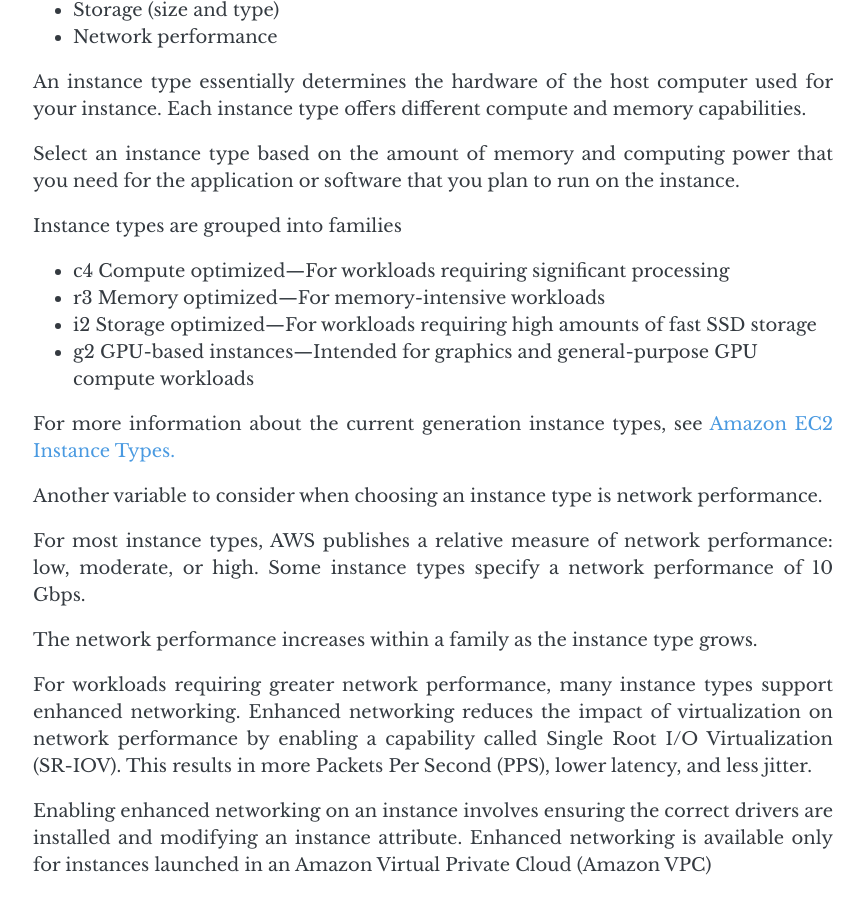
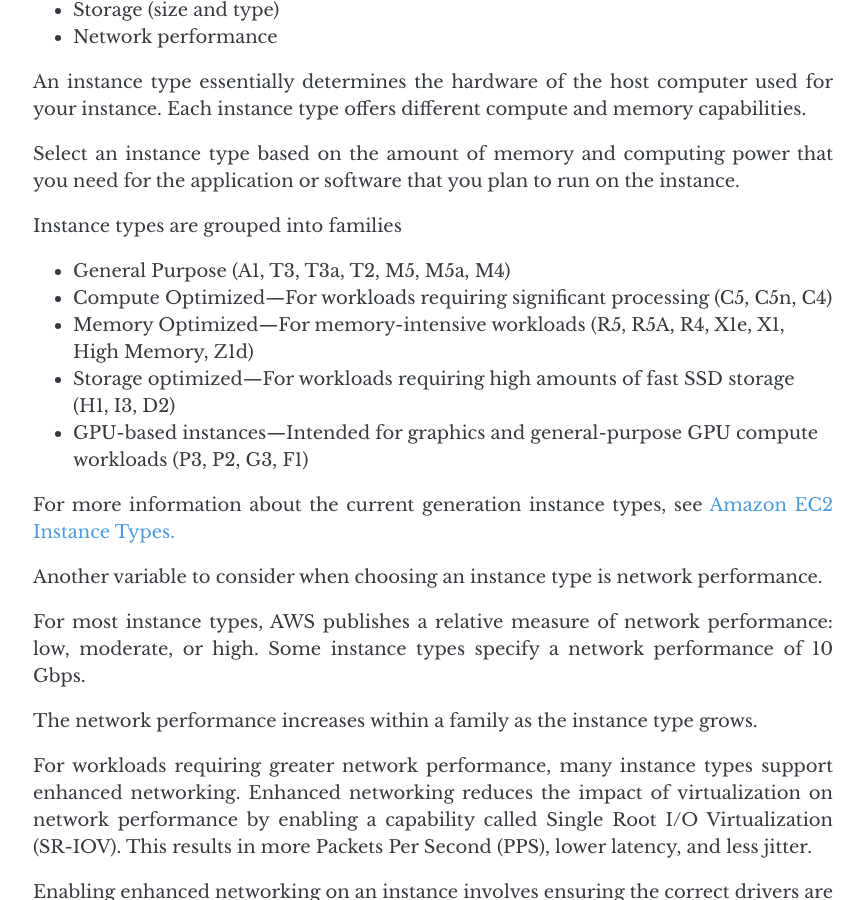
Before and after one commit to cjrequena/cjrequena.github.io, a Jekyll site: the page built from _posts/aws/2019-04-08-aws-ec2.md, in a window 1280 px wide and 900 px high, scrolled down 2988 px. Shown: the whole window, without its empty margins (207-1071 px from the left). Built offline with Jekyll 4.4.1, drawn with Linux system fonts in a browser that asks for light colours; nearby versions of some CDN libraries; comment, search, counter and statistics services are not loaded.

Commit message:
Updated aws ec2 post

```diff
--- a/_posts/aws/2019-04-08-aws-ec2.md
+++ b/_posts/aws/2019-04-08-aws-ec2.md
@@ -109,10 +109,11 @@ run on the instance.
 
 Instance types are grouped into families
 
-- c4 Compute optimized—For workloads requiring significant processing
-- r3 Memory optimized—For memory-intensive workloads
-- i2 Storage optimized—For workloads requiring high amounts of fast SSD storage
-- g2 GPU-based instances—Intended for graphics and general-purpose GPU compute workloads
+- General Purpose (A1, T3, T3a, T2, M5, M5a, M4)
+- Compute Optimized—For workloads requiring significant processing (C5, C5n, C4)
+- Memory Optimized—For memory-intensive workloads (R5, R5A, R4, X1e, X1, High Memory, Z1d)
+- Storage optimized—For workloads requiring high amounts of fast SSD storage (H1, I3, D2)
+- GPU-based instances—Intended for graphics and general-purpose GPU compute workloads (P3, P2, G3, F1)
 
 For more information about the current generation instance types, see [Amazon EC2 Instance Types.](https://aws.amazon.com/ec2/instance-types/)
 
```
